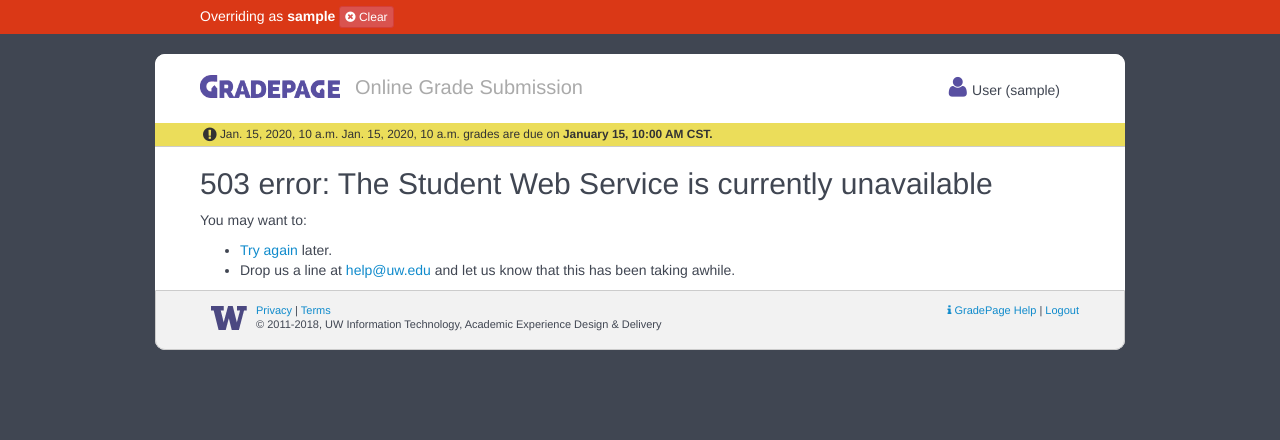
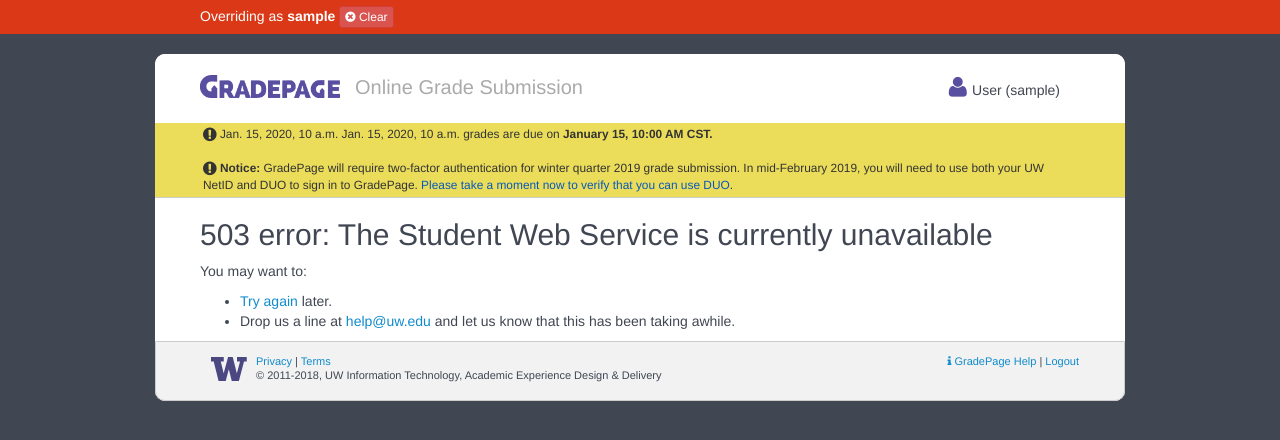
Before and after one commit to uw-it-aca/gradepage, a Django app: template course_grader/templates/503.html in a window 1280 px wide. Shown: the top 440 px of the page. Run offline with Django 3.2, Linux system fonts and the light colour scheme; the template is opened without the code that fills it: most values are stand-ins (such as "Sample title", 1, 10 or a date in 2020); style sheets or scripts are compiled from the project's sources; some libraries are stand-ins or nearby versions.

Commit message:
add temporary message for 2FA

```diff
--- a/course_grader/templates/grades_due_alert.html
+++ b/course_grader/templates/grades_due_alert.html
@@ -4,6 +4,9 @@
     <div class="container gp-alert-text">
         <i class="fa fa-exclamation-circle fa-lg"></i>
         {{ deadline_quarter }} {{ deadline_year }} grades are due on <strong>{{ grade_submission_deadline|date:"F d, g:i A T" }}.</strong>
+        <br/><br/>
+        <i class="fa fa-exclamation-circle fa-lg"></i>
+        <strong>Notice:</strong> GradePage will require two-factor authentication for winter quarter 2019 grade submission.  In mid-February 2019, you will need to use both your UW NetID and DUO to sign in to GradePage. <a href="https://itconnect.uw.edu/security/uw-netids/2fa/" target="_blank" style="color: #0758BB;">Please take a moment now to verify that you can use DUO</a>.
     </div>
 </div>
 {% if deadline_warning %}
```
